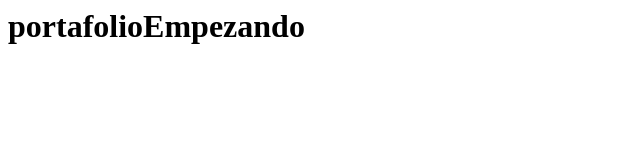
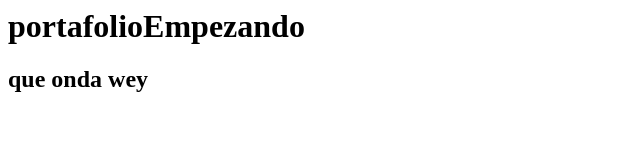
Before and after one commit to JJBayen/Portafoliofrontend, a plain HTML site: page index.html in a window 1280 px wide. Shown: the whole page, without its empty margins (0-640 px from the left). Drawn offline with Linux system fonts and the light colour scheme.

Commit message:
agrege otra frase

```diff
--- a/index.html
+++ b/index.html
@@ -1 +1,2 @@
 <h1>portafolioEmpezando</h1>
+<h2>que onda wey</h2>
```
